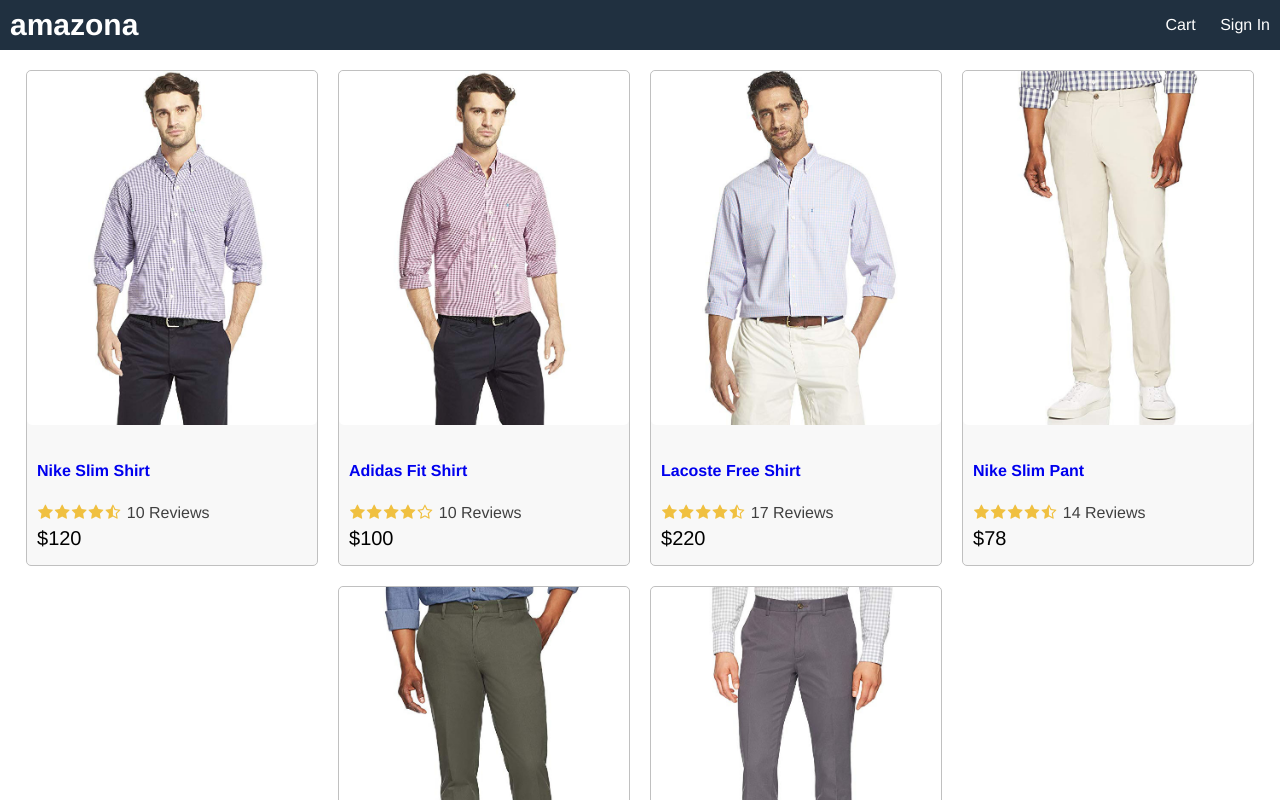
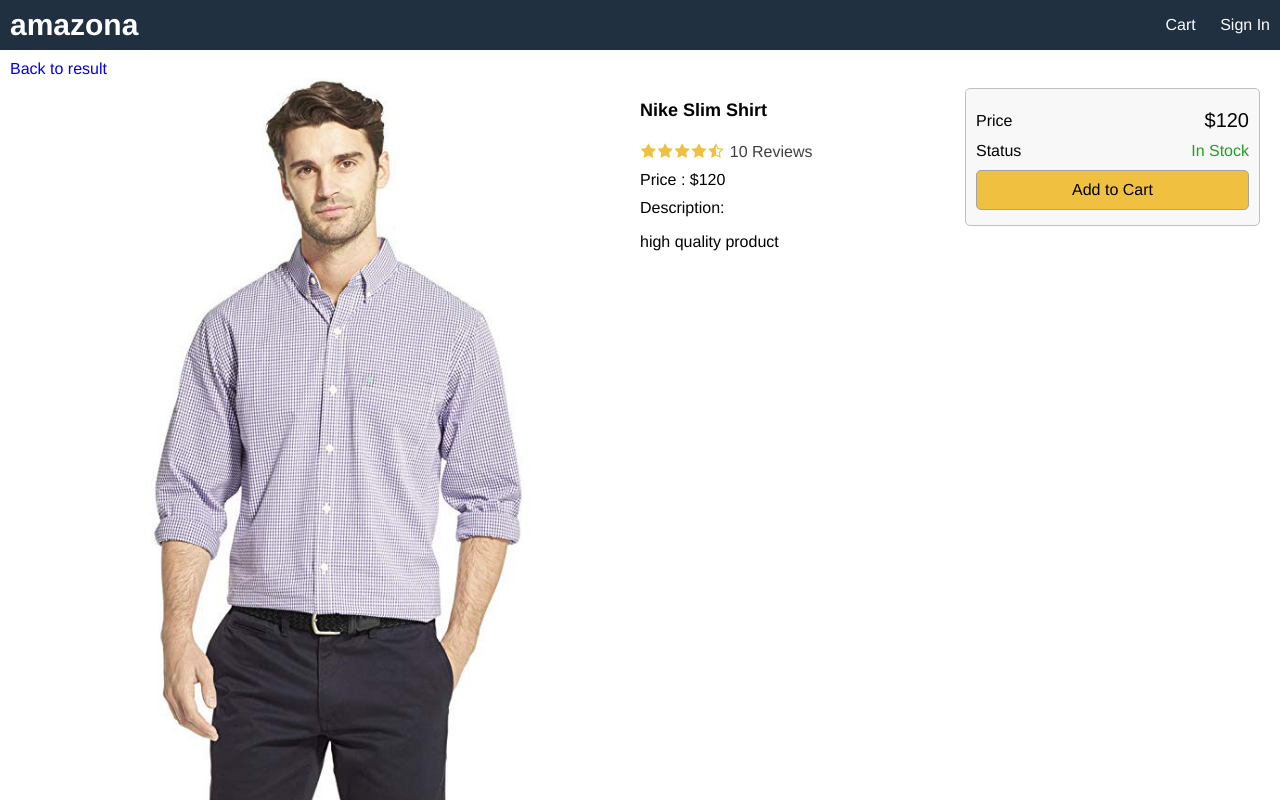
Before and after one commit to jbchinonso/mern-ecommerce, a React (Create React App) app in the folder frontend/: page /product/1 in a window 1280 px wide. Shown: the top 800 px of the page. Built offline with nearby package versions, Linux system fonts and the light colour scheme.

Commit message:
add single product page

```diff
--- a/frontend/package.json
+++ b/frontend/package.json
@@ -8,6 +8,7 @@
     "@testing-library/user-event": "^12.1.10",
     "react": "^17.0.2",
     "react-dom": "^17.0.2",
+    "react-router-dom": "^5.2.0",
     "react-scripts": "4.0.3",
     "web-vitals": "^1.0.1"
   },
--- a/frontend/src/App.js
+++ b/frontend/src/App.js
@@ -1,9 +1,11 @@
 import React from "react";
-import Products from "./components/Products";
-import { data } from "./data";
+import {BrowserRouter, Route} from 'react-router-dom'
+import HomeScreen from "./screens/HomeScreen";
+import ProductScreen from "./screens/ProductScreen";
 
 function App() {
   return (
+    <BrowserRouter>
     <div className="grid-container">
       <header className="row">
         <div>
@@ -19,15 +21,14 @@
       </header>
 
       <main>
-        <div className="row center">
-          {data.products.map(product => (
-            <Products key={product._id} product={product} />
-          ))}
-        </div>
+      <Route path="/product/:id" component={ProductScreen} />
+      <Route path="/" component={HomeScreen} exact />
+
       </main>
 
       <footer className="row center">All right Reserved</footer>
     </div>
+    </BrowserRouter>
   );
 }
 
--- a/frontend/src/data.js
+++ b/frontend/src/data.js
@@ -6,6 +6,7 @@
       category: "Shirts",
       image: "/images/p1.jpg",
       price: 120,
+      countInStock: 10,
       brand: "Nike",
       rating: 4.5,
       numReviews: 10,
@@ -17,6 +18,7 @@
         category: "Shirts",
         image: "/images/p2.jpg",
         price: 100,
+        countInStock: 20,
         brand: "Adidas",
         rating: 4.0,
         numReviews: 10,
@@ -28,6 +30,7 @@
         category: "Shirts",
         image: "/images/p3.jpg",
         price: 220,
+        countInStock: 0,
         brand: "Lacoste",
         rating: 4.8,
         numReviews: 17,
@@ -39,6 +42,7 @@
         category: "Pants",
         image: "/images/p4.jpg",
         price: 78,
+        countInStock: 15,
         brand: "Nike",
         rating: 4.5,
         numReviews: 14,
@@ -50,6 +54,7 @@
         category: "Pants",
         image: "/images/p5.jpg",
         price: 65,
+        countInStock: 5,
         brand: "Nike",
         rating: 4.5,
         numReviews: 10,
@@ -61,6 +66,7 @@
         category: "Pants",
         image: "/images/p6.jpg",
         price: 139,
+        countInStock: 12,
         brand: "Nike",
         rating: 4.5,
         numReviews: 15,
--- a/frontend/src/index.css
+++ b/frontend/src/index.css
@@ -63,6 +63,40 @@
   color: #ff8000;
 }
 
+ul{
+  padding: 0;
+  margin: 0;
+  list-style-type: none;
+}
+
+li{
+  margin-top: 1rem;
+}
+
+button{
+  padding: 1rem;
+  border-radius: 0.5rem;
+  border: 0.1rem #a4a4a4 solid;
+  font-size: 1.6rem;
+  font-family: Helvetica, Arial, sans-serif;
+  -webkit-font-smoothing: antialiased;
+  -moz-osx-font-smoothing: grayscale;
+  background-color: #f8f8f8;
+  cursor: pointer;
+}
+
+button:hover{
+  border: 0.1rem #404040 solid;
+}
+
+button.primary{
+  background-color: #f0c040;
+}
+
+button.block{
+  width: 100%;
+}
+
 /*  Header  */
 header a {
   color: #fff;
@@ -86,6 +120,16 @@
   justify-content: center;
 }
 
+.row.top {
+  align-items: flex-start;
+}
+.col-1{
+  flex: 1 1 25rem;
+}
+.col-2{
+  flex: 2 1 50rem;
+}
+
 /* Image */
 img {
   border-radius: 0.5rem;
@@ -93,6 +137,10 @@
 
 img.medium {
   max-width: 29rem;
+  width: 100%;
+}
+
+img.large{
   width: 100%;
 }
 
@@ -123,3 +171,13 @@
 .rating span:last-child{
   color: #404040;
 }
+
+/* Alerts */
+
+.success{
+  color: #20a020;
+}
+
+.error{
+  color: #a02020;
+}
--- /dev/null
+++ b/frontend/src/screens/HomeScreen.js
@@ -0,0 +1,13 @@
+import React from "react";
+import Products from "../components/Products";
+import { data } from "../data";
+
+export default function HomeScreen() {
+  return (
+    <div className="row center">
+      {data.products.map(product => (
+        <Products key={product._id} product={product} />
+      ))}
+    </div>
+  );
+}
--- /dev/null
+++ b/frontend/src/screens/ProductScreen.js
@@ -0,0 +1,65 @@
+import React from "react";
+import { Link } from "react-router-dom";
+import Rating from "../components/Rating";
+import { data } from "../data";
+
+export default function ProductScreen(props) {
+  const product = data.products.find(x => x._id === props.match.params.id);
+  if (!product) {
+    return <div> Product Not Found</div>;
+  }
+  return (
+    <div>
+    <Link to="/">Back to result</Link>
+      <div className="row top">
+        <div className="col-2">
+          <img className="large" src={product.image} alt={product.name} />
+        </div>
+        <div className="col-1">
+          <ul>
+            <li> <h1>{product.name} </h1></li>
+            <li>
+              <Rating rating={product.rating} numReviews={product.numReviews} />
+            </li>
+
+            <li> Price : ${product.price}</li>
+            <li>
+              Description: <p>{product.description}</p>
+            </li>
+          </ul>
+        </div>
+
+        <div className="col-1">
+          <div className="card card-body">
+            <ul>
+              <li>
+                <div className="row">
+                  <div>Price</div>
+                  <div className="price">${product.price}</div>
+                </div>
+              </li>
+
+              <li>
+                <div className="row">
+                  <div>Status</div>
+                  <div>
+                    {product.countInStock > 0 ? (
+                      <span className="success"> In Stock</span>
+                    ) : (
+                      <span className="error">Unavailable</span>
+                    )}
+                  </div>
+                </div>
+              </li>
+
+            <li>
+                <button className="primary block"> Add to Cart</button>
+            </li>
+
+            </ul>
+          </div>
+        </div>
+      </div>
+    </div>
+  );
+}
```
Also changed, not shown: 2 other files (tests, documents, lock files or other folders).
